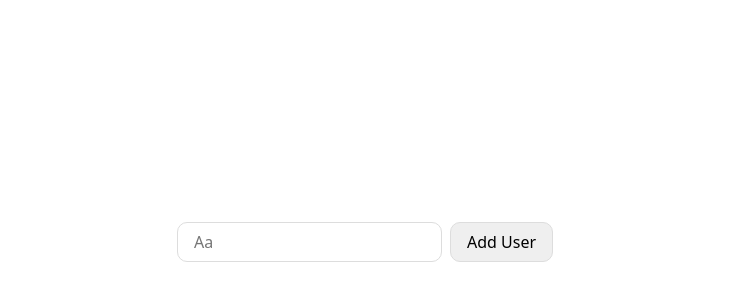
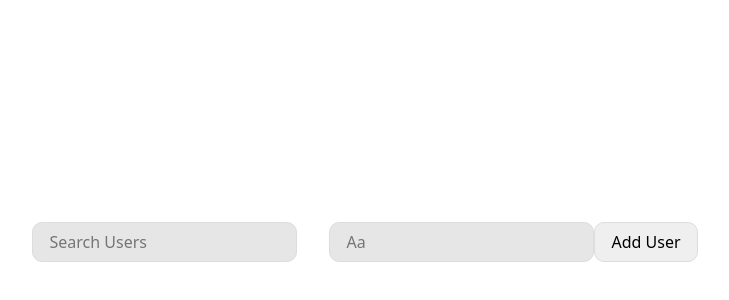
Before and after one commit to hamdi4-beep/github-fetcher, a React (Create React App) app: page / in a window 1280 px wide. Shown: the part 158-458 px from the top of the page, without its empty margins (275-1004 px from the left). Built offline with nearby package versions, Linux system fonts and the light colour scheme.

Commit message:
added search feature

```diff
--- a/src/App.js
+++ b/src/App.js
@@ -1,8 +1,65 @@
-import { UsersContainer } from './UsersContainer'
+import { useState } from 'react'
 import './styles'
 
-export default function App() {
+function Form({ onSubmit }) {
     return (
-        <UsersContainer />
+        <form onSubmit={onSubmit}>
+            <input type='text' name='username' placeholder='Aa' />
+            <button>Add User</button>
+        </form>
     )
 }
+
+function User({ user, deleteUser }) {
+    return (
+        <div className='user__profile'>
+            <div className='user__img'>
+                <img src={user.avatar_url} alt='' />
+            </div>
+
+            <div className='user__info'>
+                <h3>{user.name}</h3>
+                <p>@{user.login}</p>
+                <button onClick={deleteUser}>Delete User</button>
+            </div>
+        </div>
+    )
+}
+
+export default function App() {
+    const [users, setUsers] = useState([])
+    const [query, setQuery] = useState('')
+
+    const handleSubmit = e => {
+        const formData = new FormData(e.currentTarget)
+        const username = formData.get('username')
+
+        if (!username) return
+
+        fetch(`https://api.github.com/users/${username}`)
+        .then(res => res.ok && res.json())
+        .then(user => setUsers(oldUsers => [...oldUsers, user]))
+
+        e.preventDefault()
+    }
+
+    const handleClick = target => setUsers(users.filter(user => target !== user))
+
+    const filteredUsers = users.filter(user => user.name.toLowerCase().includes(query.toLowerCase()))
+
+    return (
+        <div className='wrapper flex'>
+            <div>
+                <input type='search' onChange={({ currentTarget }) => setQuery(currentTarget.value)} placeholder='Search Users' />
+
+                <div className='users__container'>
+                    {filteredUsers.map((user, i) => (
+                        <User key={i} user={user} deleteUser={() => handleClick(user)} />
+                    ))}
+                </div>
+            </div>
+
+            <Form onSubmit={handleSubmit} />
+        </div>
+    )
+}
--- a/src/Form.js
+++ /dev/null
@@ -1,25 +0,0 @@
-export function Form({ data: [users, setUsers] }) {
-    const handleSubmit = e => {
-        const formData = new FormData(e.currentTarget)
-        const username = formData.get('username') // holds the username value
-
-        const { currentTarget: [input] } = e // grabs the text input element
-
-        if (!username) return
-
-        fetch(`https://api.github.com/users/${username}`)
-        .then(res => res.ok && res.json())
-        .then(user => setUsers([...users, user]))
-
-        input.value = ''
-
-        e.preventDefault()
-    }
-
-    return (
-        <form action='/' onSubmit={handleSubmit}>
-            <input type='text' name='username' placeholder='Aa' />
-            <button>Add User</button>
-        </form>
-    )
-}
--- a/src/UserProfile.js
+++ /dev/null
@@ -1,20 +0,0 @@
-export function UserProfile({ deleteUser, user }) {
-    return (
-        <div className='user__profile'>
-            <div className='user__img'>
-                <img src={user.avatar_url} alt='' />
-            </div>
-
-            <div className='user__info'>
-                <h3>{user.name}</h3>
-                <a href={user.html_url}>@{user.login}</a>
-
-                <div className='user__bio'>
-                    <p>{user.bio}</p>
-                </div>
-            </div>
-
-            <button onClick={deleteUser}>Delete User</button>
-        </div>
-    )
-}
--- a/src/UsersContainer.js
+++ /dev/null
@@ -1,23 +0,0 @@
-import { useState } from "react";
-
-import { Form } from "./Form";
-import { UsersList } from './UsersList'
-import { UserProfile } from "./UserProfile";
-
-export function UsersContainer() {
-    const [users, setUsers] = useState([])
-
-    const handleDeleteUserClick = target => setUsers(users.filter(user => user !== target))
-
-    return (
-        <div className='users__container'>
-            <Form data={[users, setUsers]} />
-
-            {users.length > 0 && (
-                <UsersList list={users}>
-                    {user => (<UserProfile deleteUser={() => handleDeleteUserClick(user)} user={user} />)}
-                </UsersList>
-            )}
-        </div>
-    )
-}
--- a/src/UsersList.js
+++ /dev/null
@@ -1,11 +0,0 @@
-import React from "react"
-
-export function UsersList(props) {
-    const list = props.list
-
-    return (
-        <div className='users__list'>
-            {list.map((user, i) => (<React.Fragment key={i}>{props.children(user)}</React.Fragment>))}
-        </div>
-    )
-}
--- a/src/styles/app.scss
+++ b/src/styles/app.scss
@@ -1,93 +1,28 @@
 @forward 'globals';
 
-input {
-    margin-right: .5rem;
+.flex {
+    display: flex;
+    align-items: flex-start;
+    gap: 2rem;
 }
 
-.users {
+.cta {
+    background: black;
+    color: white;
+    margin-left: .5em;
+    padding-inline: 1.5em;
+    cursor: pointer;
+}
 
-    &__container {
-        max-width: 30rem;
-        padding: .5rem;
-    }
+li {
+    background-color: #E6E6E6;
+    padding: 1em;
+}
 
-    &__list {
-        background-color: #E6E6E6;
-        margin-top: 1.5rem;
-        padding: 1.4rem;
-        border-radius: 20px;
+.toggle-darkmode {
+    background-color: black;
 
-        & > * + * {
-            border-top: 1px solid black;
-        }
+    &, img {
+        filter: invert(1) hue-rotate(180deg);
     }
 }
-
-.user {
-
-    &__profile {
-        display: block;
-
-        &:not(:first-of-type) {
-            padding-top: 1rem;
-            margin-top: 1rem;
-        }
-
-        button {
-            display: block;
-            background: none;
-            border: none;
-            margin-left: auto;
-            padding: 0;
-            color: red;
-            align-self: flex-end;
-            flex-shrink: 0;
-            cursor: pointer;
-        }
-    }
-
-    &__img {
-        width: 5rem;
-        height: 5rem;
-        border-radius: 50%;
-        overflow: hidden;
-        margin-bottom: .5rem;
-        flex-shrink: 0;
-
-        img {
-            display: block;
-            max-width: 100%;
-            object-fit: cover;
-            aspect-ratio: 1;
-        }
-    }
-
-    &__info {
-        width: min(80%, 15rem);
-    }
-
-    &__bio {
-        margin-block: 1rem;
-    }
-}
-
-@media only screen and (min-width: 768px) {
-
-    .user {
-
-        &__profile {
-            position: relative;
-            display: flex;
-            gap: 1rem;
-        }
-
-        &__img {
-            margin: 0;
-        }
-
-        button {
-            position: absolute;
-        }
-    }
-
-}
--- a/src/styles/globals/_default.scss
+++ b/src/styles/globals/_default.scss
@@ -18,5 +18,13 @@ input, button {
     border: 1px solid #DDD;
     border-radius: 10px;
     outline: none;
-    padding: .5rem 1rem;
+    padding: .5em 1em;
 }
+
+ul {
+    list-style-type: none;
+}
+
+input {
+    background-color: #E6E6E6;
+}
--- a/src/styles/globals/_index.scss
+++ b/src/styles/globals/_index.scss
@@ -1,2 +1,2 @@
+@forward '_default';
 @forward '_user';
-@forward '_default';
--- a/src/styles/globals/_user.scss
+++ b/src/styles/globals/_user.scss
@@ -0,0 +1,37 @@
+.user {
+
+    &__profile {
+        display: flex;
+        gap: 1rem;
+        margin-top: 1em;
+    }
+
+    &__img {
+        width: 5rem;
+        height: 5rem;
+        border-radius: 50%;
+        overflow: hidden;
+
+        img {
+            display: block;
+            max-width: 100%;
+            aspect-ratio: 1;
+            object-fit: cover;
+        }
+    }
+
+    &__info {
+        flex-grow: 1;
+
+        button {
+            display: block;
+            background: none;
+            border: none;
+            color: red;
+            padding: 0;
+            margin-top: 1em;
+            margin-left: auto;
+            cursor: pointer;
+        }
+    }
+}
```
